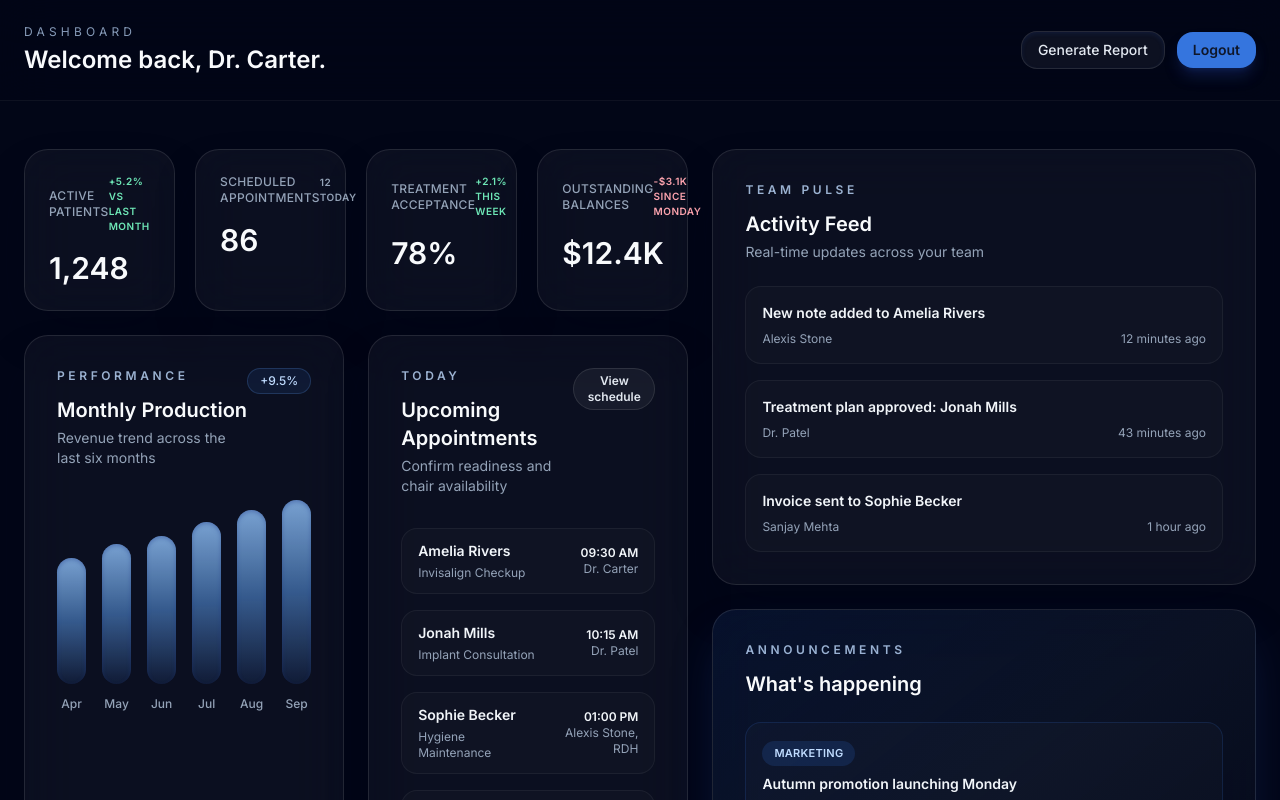
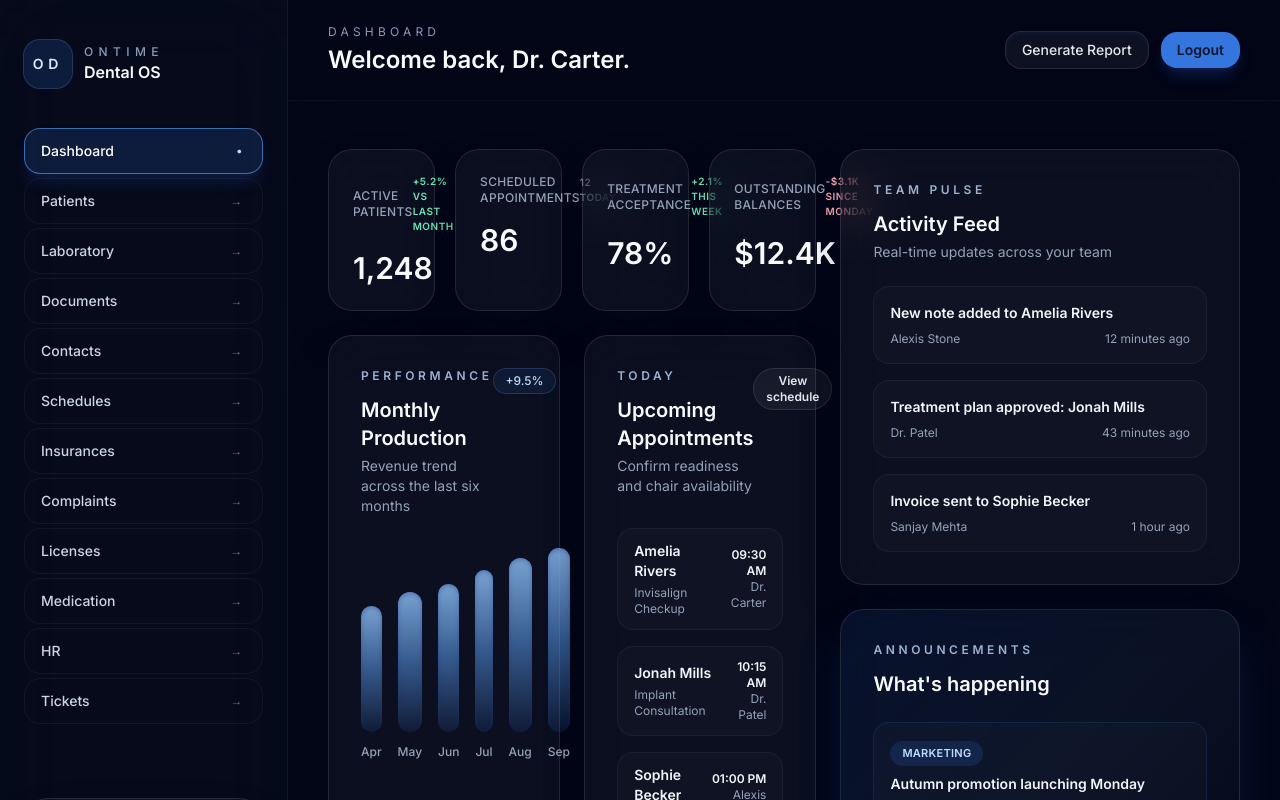
Before and after one commit to jghidalgo/ontime_dental, a Next.js app: page /dashboard in a window 1280 px wide. Shown: the top 800 px of the page. Built offline with nearby package versions, Linux system fonts and the light colour scheme; sample sign-in values are in the browser's storage.

Commit message:
feat: add sidebar navigation to dashboard

```diff
--- a/src/app/dashboard/page.tsx
+++ b/src/app/dashboard/page.tsx
@@ -1,7 +1,23 @@
 'use client';
 
+import Link from 'next/link';
 import { useEffect, useMemo, useState } from 'react';
-import { useRouter } from 'next/navigation';
+import { usePathname, useRouter } from 'next/navigation';
+
+const navigationItems = [
+  { label: 'Dashboard', href: '/dashboard' },
+  { label: 'Patients', href: '/patients' },
+  { label: 'Laboratory', href: '/laboratory' },
+  { label: 'Documents', href: '/documents' },
+  { label: 'Contacts', href: '/contacts' },
+  { label: 'Schedules', href: '/schedules' },
+  { label: 'Insurances', href: '/insurances' },
+  { label: 'Complaints', href: '/complaints' },
+  { label: 'Licenses', href: '/licenses' },
+  { label: 'Medication', href: '/medication' },
+  { label: 'HR', href: '/hr' },
+  { label: 'Tickets', href: '/tickets' }
+];
 
 const metrics = [
   {
@@ -103,6 +119,7 @@ const announcements = [
 
 export default function DashboardPage() {
   const router = useRouter();
+  const pathname = usePathname();
   const [userName, setUserName] = useState<string>('');
 
   useEffect(() => {
@@ -128,13 +145,86 @@ export default function DashboardPage() {
       <div className="absolute inset-0 -z-10 bg-[radial-gradient(circle_at_top,_var(--tw-gradient-stops))] from-primary-500/10 via-slate-950 to-slate-950" />
       <div className="absolute -top-40 left-1/2 -z-10 h-[32rem] w-[32rem] -translate-x-1/2 rounded-full bg-primary-500/20 blur-3xl" />
 
+      <div className="relative mx-auto flex min-h-screen w-full max-w-[120rem]">
+        <aside className="hidden w-72 flex-col border-r border-white/5 bg-white/[0.02] px-6 py-10 backdrop-blur-2xl lg:flex">
+          <div>
+            <div className="flex items-center gap-3 text-slate-100">
+              <div className="grid h-12 w-12 place-items-center rounded-2xl bg-primary-500/15 text-sm font-semibold uppercase tracking-[0.35em] text-primary-100 ring-1 ring-primary-400/30">
+                OD
+              </div>
+              <div>
+                <p className="text-xs font-medium uppercase tracking-[0.45em] text-primary-200/70">OnTime</p>
+                <p className="text-base font-semibold text-slate-50">Dental OS</p>
+              </div>
+            </div>
+
+            <nav className="mt-10 space-y-1">
+              {navigationItems.map((item) => {
+                const isActive = pathname === item.href;
+
+                return (
+                  <Link
+                    key={item.label}
+                    href={item.href}
+                    className={`flex items-center justify-between rounded-2xl border px-4 py-3 text-sm font-medium transition ${
+                      isActive
+                        ? 'border-primary-400/60 bg-primary-500/15 text-white shadow-lg shadow-primary-900/30'
+                        : 'border-white/5 text-slate-300 hover:border-primary-400/40 hover:bg-white/[0.06] hover:text-white'
+                    }`}
+                  >
+                    <span>{item.label}</span>
+                    <span className={`text-xs font-semibold uppercase tracking-[0.3em] ${isActive ? 'text-primary-200' : 'text-slate-500'}`}>
+                      {isActive ? '•' : '→'}
+                    </span>
+                  </Link>
+                );
+              })}
+            </nav>
+          </div>
+
+          <div className="mt-auto rounded-3xl border border-white/10 bg-white/[0.03] p-6 text-sm text-slate-300 shadow-2xl shadow-slate-950/40">
+            <p className="text-xs font-semibold uppercase tracking-[0.45em] text-primary-200/70">Support</p>
+            <p className="mt-3 text-base font-semibold text-slate-50">Need a quick overview?</p>
+            <p className="mt-2 text-xs leading-relaxed text-slate-400">
+              Download the daily executive summary to share performance highlights with your leadership team.
+            </p>
+            <button className="mt-4 w-full rounded-2xl border border-primary-400/30 bg-primary-500/20 px-4 py-2 text-sm font-semibold text-primary-50 transition hover:bg-primary-400/30">
+              Daily Briefing
+            </button>
+          </div>
+        </aside>
+
+        <div className="flex-1">
           <header className="border-b border-white/5 bg-slate-950/60 backdrop-blur-xl">
-        <div className="mx-auto flex max-w-7xl items-center justify-between px-6 py-6">
+            <div className="mx-auto flex max-w-6xl flex-col gap-6 px-6 py-6 lg:flex-row lg:items-center lg:justify-between lg:px-10">
+              <div className="space-y-4">
                 <div className="space-y-1">
                   <p className="text-xs uppercase tracking-[0.35em] text-primary-200/70">Dashboard</p>
                   <h1 className="text-2xl font-semibold text-slate-50">Welcome back, {userName || 'team'}.</h1>
                 </div>
-          <div className="flex items-center gap-3">
+
+                <div className="flex gap-2 overflow-x-auto pb-1 lg:hidden">
+                  {navigationItems.map((item) => {
+                    const isActive = pathname === item.href;
+
+                    return (
+                      <Link
+                        key={item.label}
+                        href={item.href}
+                        className={`whitespace-nowrap rounded-full border px-4 py-2 text-xs font-medium transition ${
+                          isActive
+                            ? 'border-primary-400/60 bg-primary-500/20 text-primary-100'
+                            : 'border-white/10 text-slate-300 hover:border-primary-400/30 hover:text-white'
+                        }`}
+                      >
+                        {item.label}
+                      </Link>
+                    );
+                  })}
+                </div>
+              </div>
+
+              <div className="flex items-center gap-3 self-end lg:self-auto">
                 <button className="rounded-2xl border border-white/10 bg-white/5 px-4 py-2 text-sm font-medium text-slate-200 shadow-inner shadow-primary-900/20 transition hover:border-primary-400/30 hover:text-white">
                   Generate Report
                 </button>
@@ -148,7 +238,7 @@ export default function DashboardPage() {
             </div>
           </header>
 
-      <main className="relative mx-auto max-w-7xl px-6 py-12">
+          <main className="relative mx-auto max-w-6xl px-6 py-12 lg:px-10">
         <div className="grid gap-6 lg:grid-cols-[1.1fr_0.9fr]">
           <section className="space-y-6">
             <div className="grid gap-5 sm:grid-cols-2 xl:grid-cols-4">
@@ -270,5 +360,7 @@ export default function DashboardPage() {
         </div>
       </main>
       </div>
+    </div>
+  </div>
     );
   }
```
Lines whose indentation alone changed are shown as unchanged.
